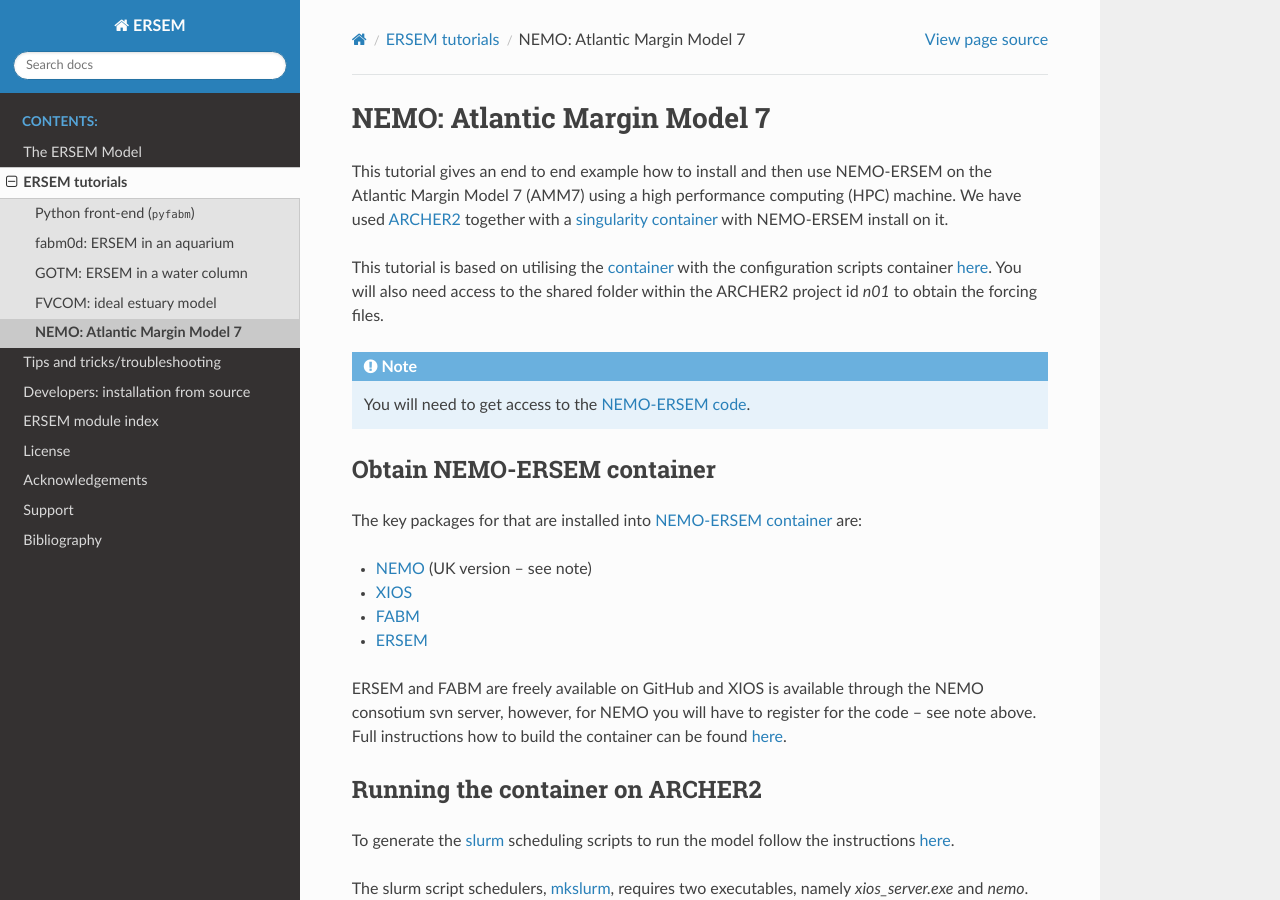
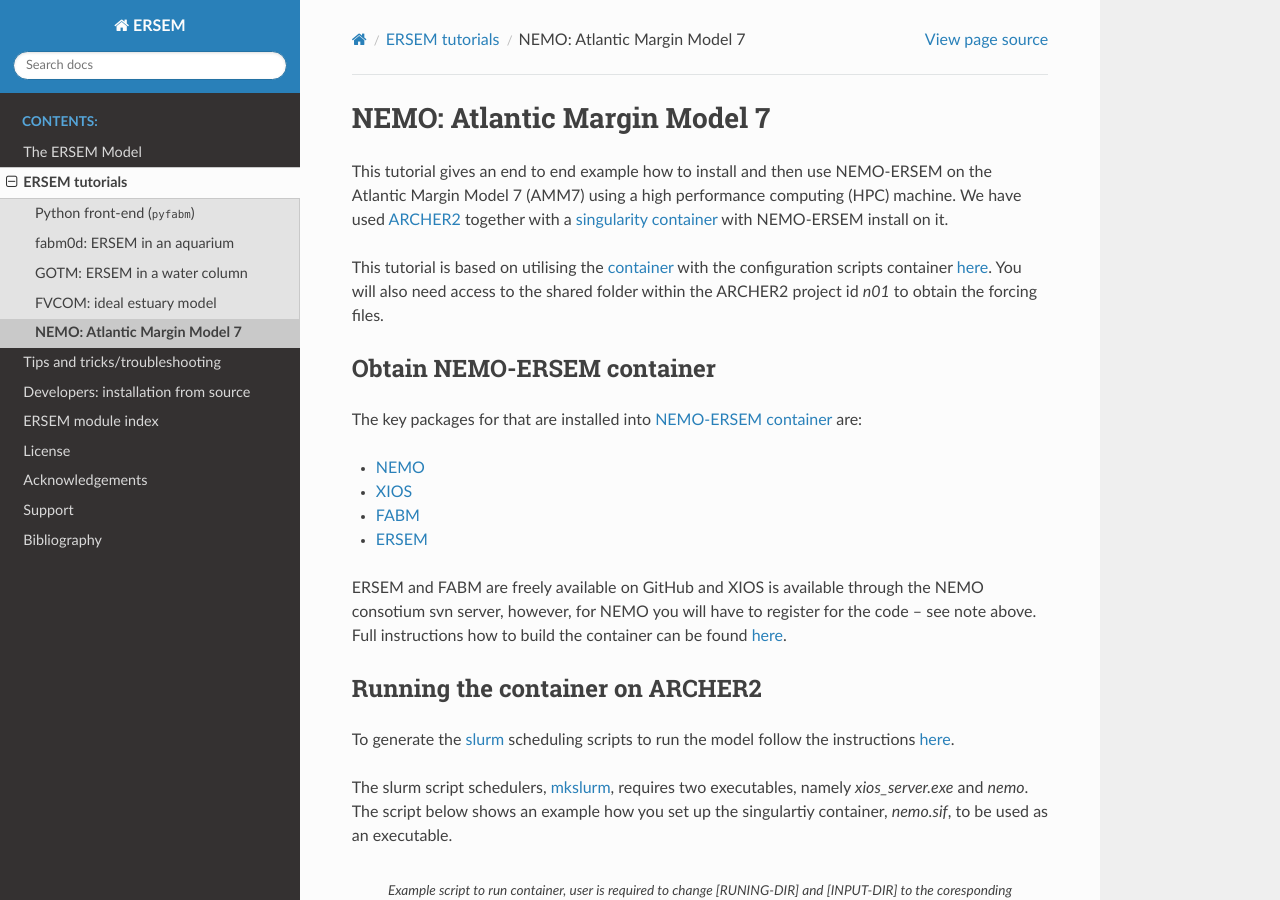
Before and after one commit to pmlmodelling/ersem, a Sphinx documentation site: the page built from docs/source/tutorials/nemo.rst, in a window 1280 px wide and 900 px high. Built offline with Sphinx 7.4.7 and the Read the Docs theme 2.0.0, drawn with Linux system fonts in a browser that asks for light colours; formulas are drawn with MathJax 3; the version number could not be read and is left out.

Commit message:
Fixing NEMO4 hyperlink

```diff
--- a/docs/source/tutorials/nemo.rst
+++ b/docs/source/tutorials/nemo.rst
@@ -18,17 +18,13 @@
 also need access to the shared folder within the ARCHER2 project id `n01` to obtain the forcing
 files.
 
-.. note::
-    You will need to get access to the
-    `NEMO-ERSEM code <https://www.pml.ac.uk/Modelling_at_PML/Access_Code>`_.
-
 Obtain NEMO-ERSEM container
 ###########################
 
 The key packages for that are installed into
 `NEMO-ERSEM container <https://github.com/pmlmodelling/NEMO-container>`_ are:
 
-* `NEMO <https://gitlab.ecosystem-modelling.pml.ac.uk/gle/nemo404>`__ (UK version -- see note)
+* `NEMO <https://github.com/pmlmodelling/NEMO4.0-FABM>`__
 * `XIOS <http://forge.ipsl.jussieu.fr/ioserver/svn/XIOS/branchs/xios-2.5>`__
 * `FABM <https://github.com/fabm-model/fabm>`__
 * `ERSEM <https://github.com/pmlmodelling/ersem>`__
```
